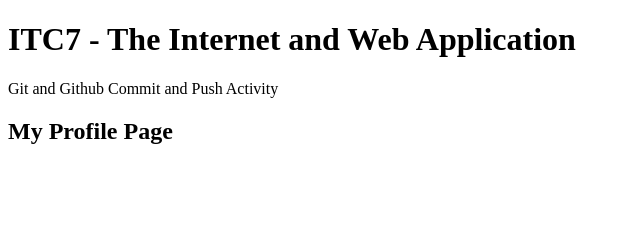
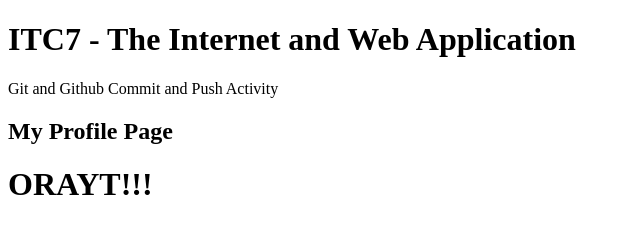
Before and after one commit to jess800/jess800.github.io, a plain HTML site: page index.html in a window 1280 px wide. Shown: the whole page, without its empty margins (0-640 px from the left). Drawn offline with Linux system fonts and the light colour scheme.

Commit message:
Update index.html

```diff
--- a/index.html
+++ b/index.html
@@ -10,6 +10,8 @@
             Git and Github Commit and Push Activity
         </p>
         <h2>My Profile Page</h2>
+
+        <h1>ORAYT!!!</h1>
     </body>
 
 
```
